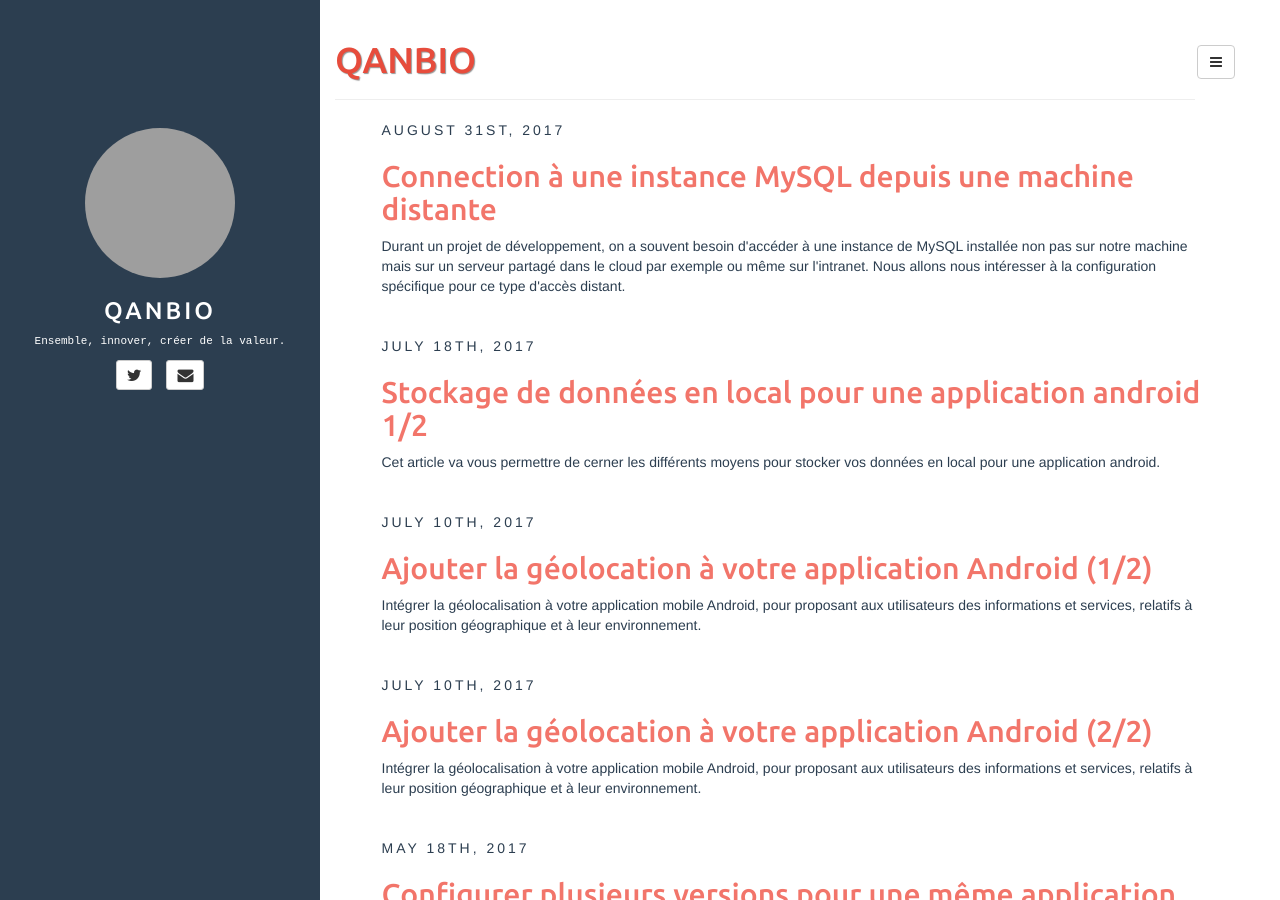
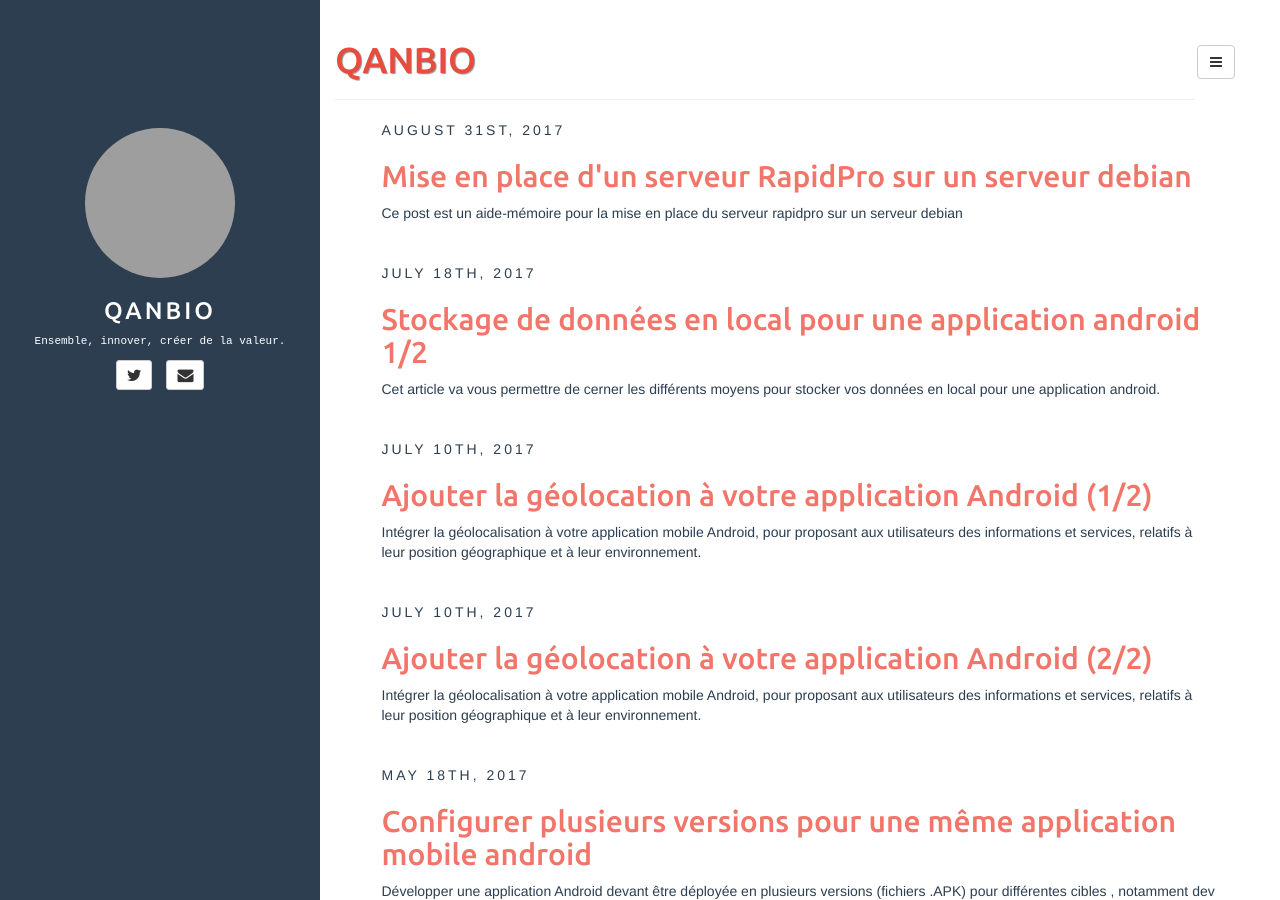
Before and after one commit to qanbio/blog, a Jekyll site: the page built from index.html, in a window 1280 px wide and 900 px high. Built offline with Jekyll 4.4.1, drawn with Linux system fonts in a browser that asks for light colours; the list of posts is cut into pages by our own code; grey boxes are pictures that could not be loaded.

Commit message:
rapidpro en-tete

```diff
--- a/_posts/2017-08-31-rapidpro-installation-serveur-debian.md
+++ b/_posts/2017-08-31-rapidpro-installation-serveur-debian.md
@@ -1,12 +1,12 @@
 ---
 layout: post
-title: Connection à une instance MySQL depuis une machine distante
+title: Mise en place d'un serveur RapidPro sur un serveur debian
 categories: [tech]
-tags: [linux, debian, mysql, db, sgbd, remote, connection, acces ]
-author: paterne_gaye
+tags: [linux, debian, rapidpro]
+author: ginette_hounkponou
 comments: true
 fullview: false
-description: Durant un projet de développement, on a souvent besoin d'accéder à une instance de MySQL installée non pas sur notre machine mais sur un serveur partagé dans le cloud par exemple ou même sur l'intranet. Nous allons nous intéresser à la configuration spécifique pour ce type d'accès distant.
+description: Ce post est un aide-mémoire pour la mise en place du serveur rapidpro sur un serveur debian
 ---
 
 ### Problématique
```
